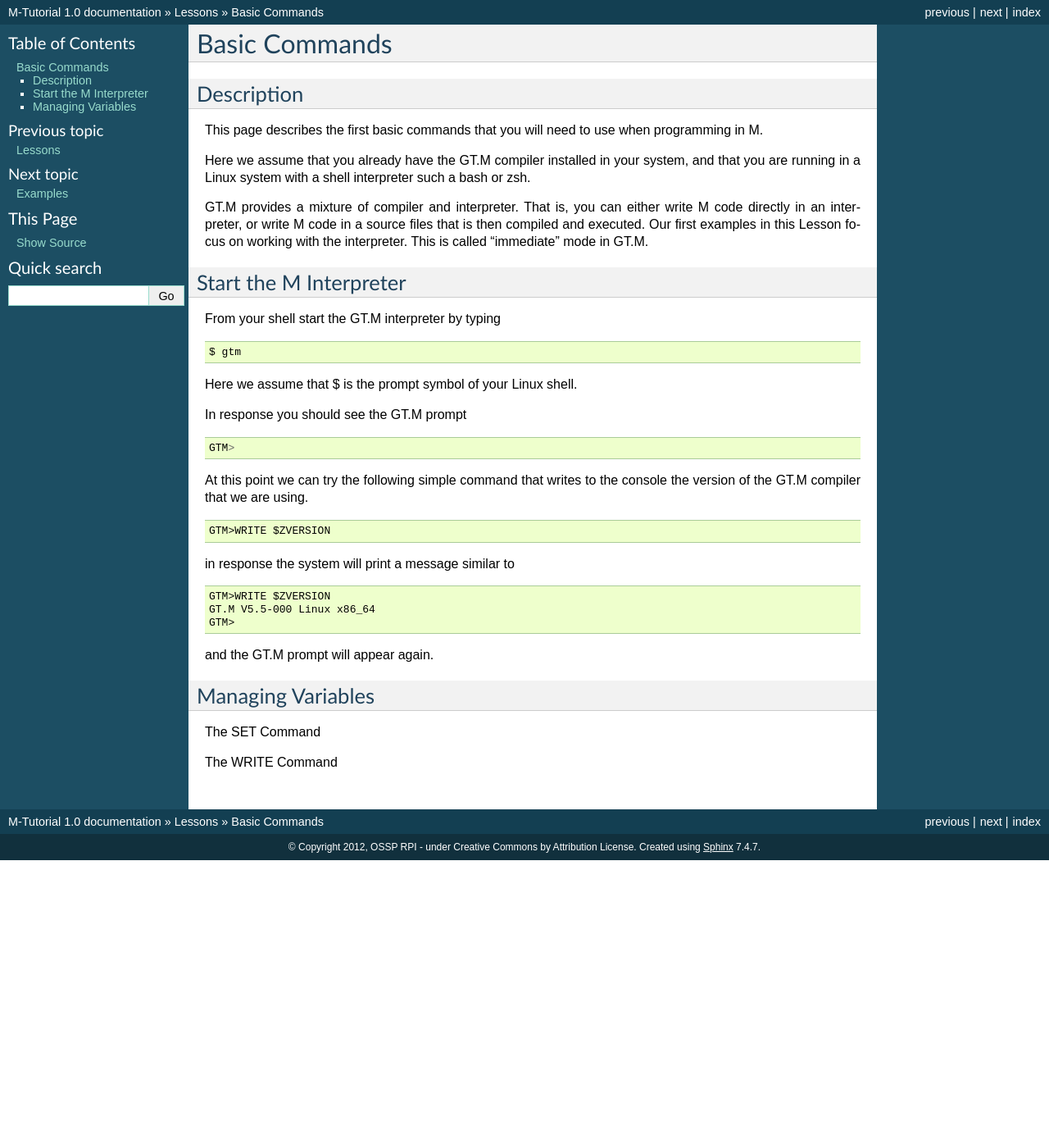
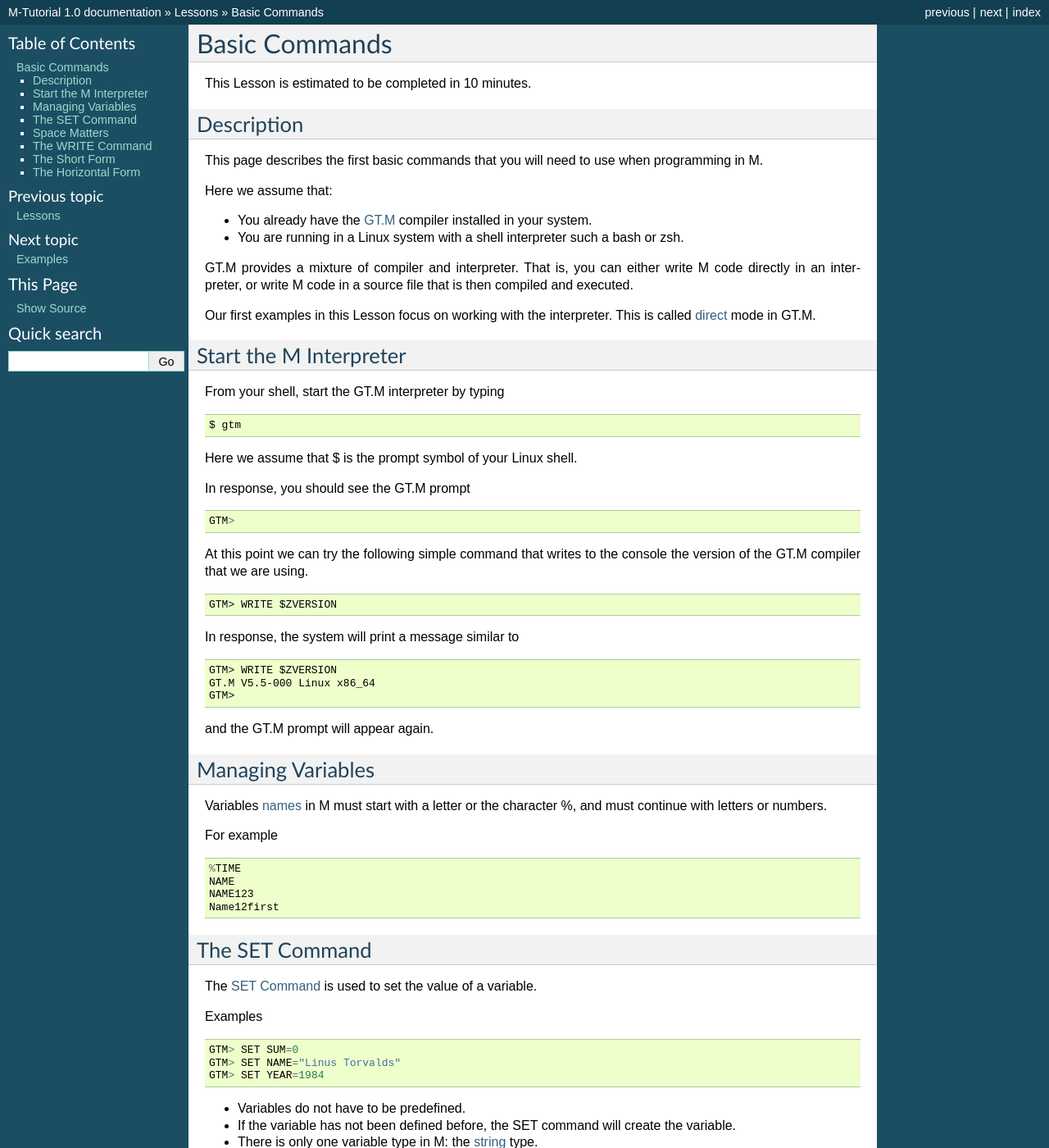
Before and after one commit to luisibanez/M-Tutorial, a Sphinx documentation site: the page built from source/BasicCommands_Lesson.rst, in a window 1280 px wide and 1400 px high. Shown: the whole window at 82% size. Built offline with Sphinx 7.4.7, drawn with Linux system fonts in a browser that asks for light colours; some of the changed text lies outside the part shown.

Commit message:
Completed introduction to basic commands.

```diff
--- a/source/BasicCommands_Lesson.rst
+++ b/source/BasicCommands_Lesson.rst
@@ -1,25 +1,32 @@
 ==============
 Basic Commands
 ==============
+
+This Lesson is estimated to be completed in 10 minutes.
 
 Description
 ###########
 
 This page describes the first basic commands that you will need to use when programming in M.
 
-Here we assume that you already have the GT.M compiler installed in your
-system, and that you are running in a Linux system with a shell interpreter
-such a bash or zsh.
+Here we assume that:
+
+* You already have the `GT.M`_ compiler installed in your system.
+* You are running in a Linux system with a shell interpreter such a bash or zsh.
 
 GT.M provides a mixture of compiler and interpreter. That is, you can either
-write M code directly in an interpreter, or write M code in a source files that
-is then compiled and executed. Our first examples in this Lesson focus on working
-with the interpreter. This is called "immediate" mode in GT.M.
+write M code directly in an interpreter, or write M code in a source file that
+is then compiled and executed.
+
+Our first examples in this Lesson focus on working with the interpreter. This is called `direct`_ mode in GT.M.
+
+.. _direct: http://tinco.pair.com/bhaskar/gtm/doc/books/pg/UNIX_manual/ch04.html#Operate_in_Direct_Mode
+.. _GT.M: http://tinco.pair.com/bhaskar/gtm/doc/books/pg/UNIX_manual/ch01.html
 
 Start the M Interpreter
 #######################
 
-From your shell start the GT.M interpreter by typing
+From your shell, start the GT.M interpreter by typing
 
 ::
 
@@ -27,7 +34,7 @@
 
 Here we assume that $ is the prompt symbol of your Linux shell.
 
-In response you should see the GT.M prompt
+In response, you should see the GT.M prompt
 
 ::
 
@@ -38,14 +45,14 @@
 
 ::
 
-   GTM>WRITE $ZVERSION
+   GTM> WRITE $ZVERSION
 
-in response the system will print a message similar to
+In response, the system will print a message similar to
 
 
 ::
 
-   GTM>WRITE $ZVERSION
+   GTM> WRITE $ZVERSION
    GT.M V5.5-000 Linux x86_64
    GTM>
 
@@ -56,7 +63,150 @@
 Managing Variables
 ##################
 
+Variables `names`_ in M must start with a letter or the character %, and must continue with letters or numbers.
+
+.. _names: http://tinco.pair.com/bhaskar/gtm/doc/books/pg/UNIX_manual/ch05s02.html
+
+For example
+
+::
+
+   %TIME
+   NAME
+   NAME123
+   Name12first
+
+
 The SET Command
+###############
+
+The :ref:`set-command-label` is used to set the value of a variable.
+
+Examples
+
+::
+
+   GTM> SET SUM=0
+   GTM> SET NAME="Linus Torvalds"
+   GTM> SET YEAR=1984
+
+* Variables do not have to be predefined.
+* If the variable has not been defined before, the SET command will create the variable.
+* There is only one variable type in M: the `string`_ type.
+* Variables can be interpreted as numbers depending on the context.
+
+.. _string: http://tinco.pair.com/bhaskar/gtm/doc/books/pg/UNIX_manual/ch05.html#Data_Types
+
+Space Matters
+#############
+
+Commands must be separated from their arguments by one and only one `space`_.
+
+.. _space: http://tinco.pair.com/bhaskar/gtm/doc/books/pg/UNIX_manual/ch05s07.html
+
+Note that between the SET command and the variable NAME there is only one space.
+
+::
+
+   GTM> SET NAME="Linus Torvalds"
+
+Then,
+
+* There is no space between the variable name and the "=" sign.
+* There is no space between the "=" sign and the value.
+
 
 
 The WRITE Command
+#################
+
+The :ref:`write-command-label` prints the value of a variable to the standard output.
+
+The sames rules of spaces applies to the WRITE command. There should be one and
+only one space between the WRITE command and its argument.
+
+::
+
+  GTM> WRITE NAME
+  Linus Torvalds
+
+or
+
+::
+
+  GTM> WRITE YEAR
+  1984
+
+or
+
+::
+
+  GTM> WRITE SUM
+  0
+
+
+Multiple elemements can be combined in the same WRITE command by separating them with commas
+
+::
+
+  GTM> WRITE "My Name is: ",NAME
+  My Name is: Linus Torvalds
+
+
+The exclamation point symbol can be used to insert new lines in the output to be printed.
+
+::
+
+  GTM> WRITE "My Name is: ",!,NAME
+  My Name is:
+  Linus Torvalds
+
+
+The Short Form
+##############
+
+Commands in M can be shortened to the firt unambiguouos letters of the command name.
+
+For example:
+
+::
+
+   GTM> SET NAME="Elvis"
+   GTM> WRITE NAME
+
+can be shortened to
+
+::
+
+   GTM> S NAME="Elvis"
+   GTM> W NAME
+
+As a good practice of writing readable and maintainable code you should strive
+for writing the long form of the commands. However, it will be common for you
+to run into code that uses the short form, and therefore, this section is only
+intended to help you read such code, not as a recommendation of writing using
+the short form.
+
+The Horizontal Form
+###################
+
+Several M commands can be placed in the same line, separating them by spaces
+
+For example
+
+::
+
+   GTM> S NAME="Elvis" W NAME
+
+This is called the horizontal form, in contrast to the Vertical form
+
+::
+
+   GTM> S NAME="Elvis"
+   GTM> W NAME
+
+As a good practice of writing readable and maintainable code you should strive
+for writing the vertical form of the commands. However, it will be common for
+you to run into code that uses the horizontal form, and therefore, this section
+is only intended to help you read such code, not as a recommendation of writing
+using the horizontal form.
```
